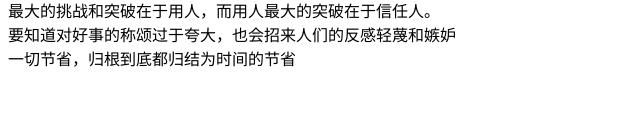
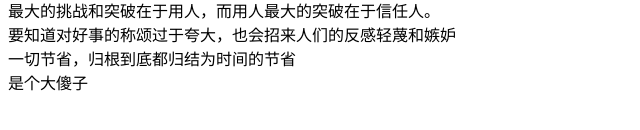
Before and after one commit to liyifei1/day2---new, a plain HTML site: page index.html in a window 1280 px wide. Shown: the part 130-260 px from the top of the page, without its empty margins (0-640 px from the left). Drawn offline with Linux system fonts and the light colour scheme.

Commit message:
修改ldk是个大傻子

```diff
--- a/index.html
+++ b/index.html
@@ -17,6 +17,7 @@
     <div class="hxq">最大的挑战和突破在于用人，而用人最大的突破在于信任人。</div>
     <div class="spl">要知道对好事的称颂过于夸大，也会招来人们的反感轻蔑和嫉妒</div>
     <div class="ldd">一切节省，归根到底都归结为时间的节省</div>
+    <div class="ldk">是个大傻子</div>
 </body>
 
 </html>
```
